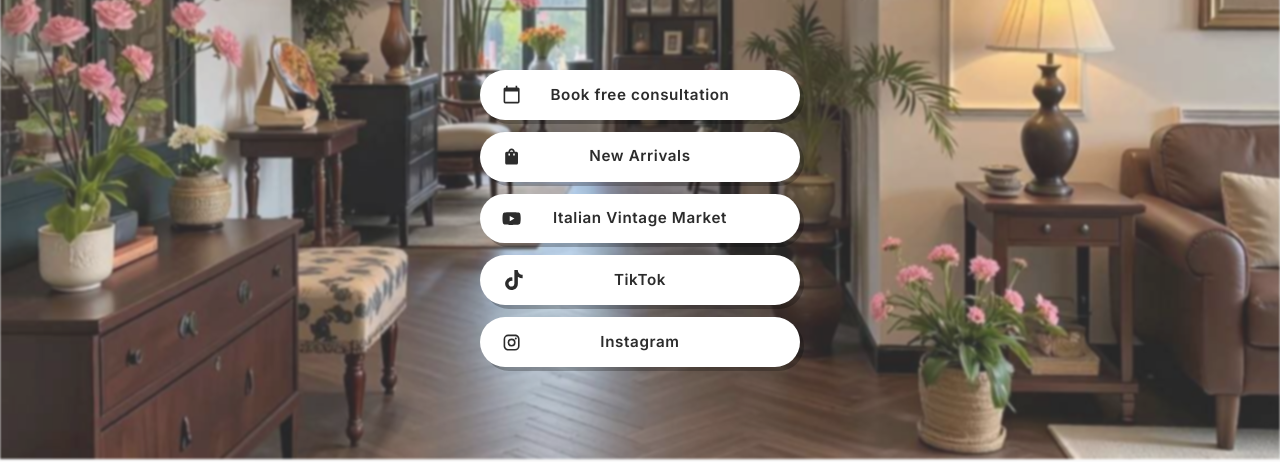
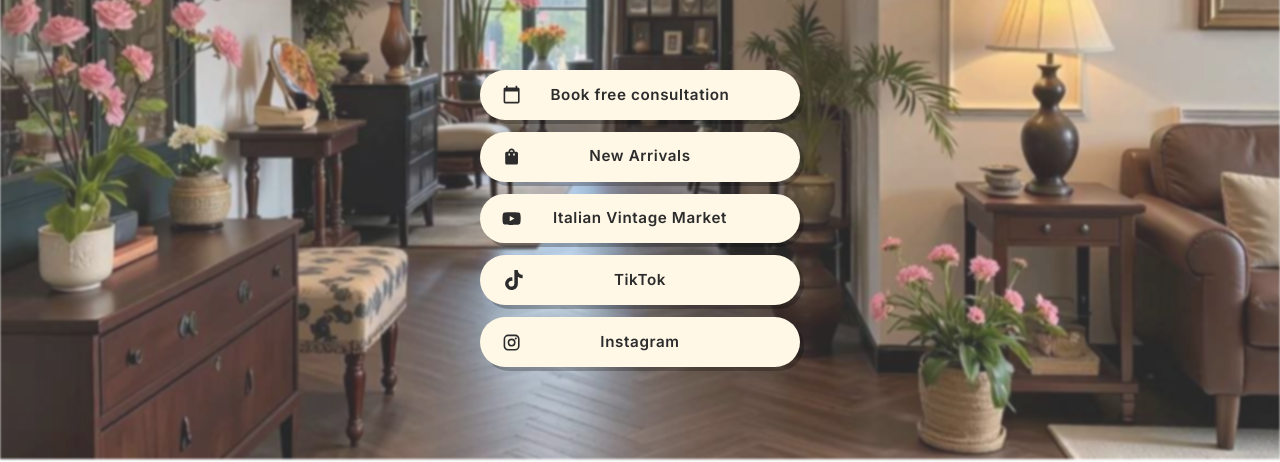
Before and after one commit to infospiceinteriors-pixel/spiceinteriorswebsite, a React (Vite) app: page /links in a window 1280 px wide. Shown: the part 341-803 px from the top of the page. Built offline with nearby package versions, Linux system fonts and the light colour scheme; no server answers.

Commit message:
changed button color

```diff
--- a/src/pages/LinktreePage.tsx
+++ b/src/pages/LinktreePage.tsx
@@ -76,7 +76,7 @@
   fontSize: '0.95rem', // Smaller font size for desktop
   fontWeight: 600,
   textTransform: 'none',
-  backgroundColor: '#fff',
+  backgroundColor: '#FFF8E7',
   color: theme.palette.primary.main,
   border: '2px solid transparent',
   boxShadow: '4px 4px 0px rgba(0, 0, 0, 0.25)',
```
